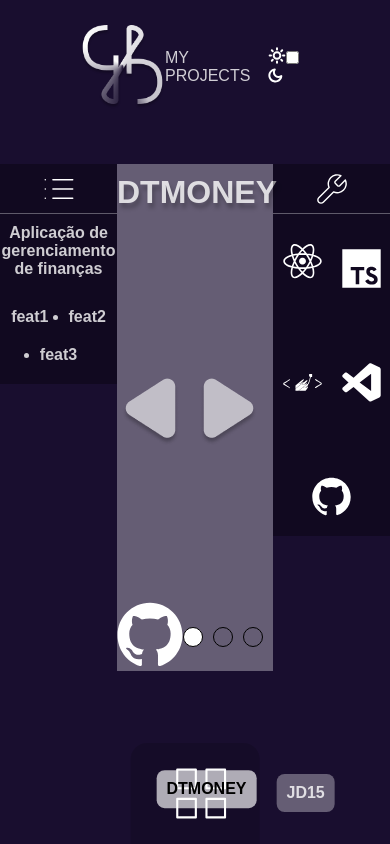
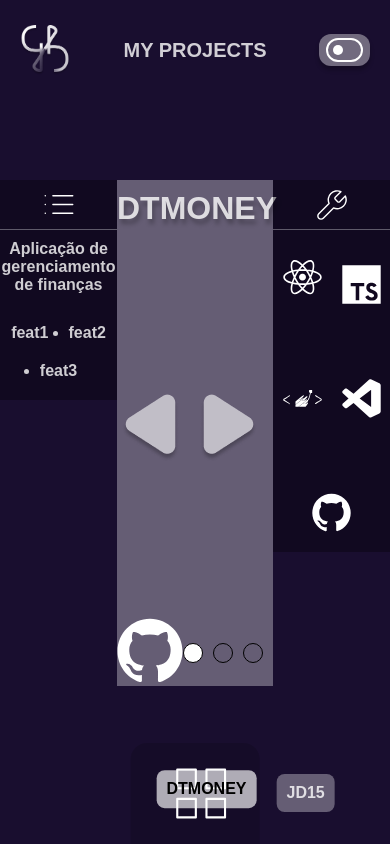
Before and after one commit to gabrielb-ss/my-portfolio, a React (Vite) app: page / in a window 390 px wide. Built offline with nearby package versions, Linux system fonts and the light colour scheme.

Commit message:
feat(Aside): add responsiveness to component

```diff
--- a/src/components/Header/styles.ts
+++ b/src/components/Header/styles.ts
@@ -1,52 +1,48 @@
 import styled from 'styled-components';
 
 export const Container = styled.header`
+  position: relative;
   background-color: transparent;
-  width: 100vw;
+  width: 100%;
   height: 10vh;
+
+  display: flex;
+  align-items: center;
+  padding: 6rem 2rem 6rem;
+
+  h1 {
+    position: absolute;
+    font-size: 3rem;
+    font-weight: 700;
+    top: 50%;
+    left: 50%;
+
+    text-align: center;
+
+    transform: translate(-50%, -50%);
+  }
+
+  #gb-logo {
+    height: 8rem;
+  }
+
+  // Switch
+  .switcher {
+    position: absolute;
+    right: 0;
+    margin-right: 2rem;
+
     display: flex;
     justify-content: space-between;
     align-items: center;
-  padding: 5rem 8rem 0;
+    padding: .8rem 1.4rem;
 
- #gb-logo {
-  height: 10vh;
+    width: 12rem;
+
+    background: rgba(255, 255, 255, 0.38);
+    box-shadow: 0 .4rem .4rem rgba(0, 0, 0, 0.25);
+    border-radius: 1.2rem;
   }
-
-  nav {
-    display: flex;
-    gap: 4.2rem;
-    align-items: center;
-
-    a {
-      width: 6vh;
-      height: 6vh;
-
-      cursor: pointer;
-      background: rgba(255, 255, 255, 0.33);
-      border-radius: .8rem;
-      padding: 2rem;
-
-      display: flex;
-      flex-direction: column;
-      justify-content: center;
-      text-align: center;
-
-      transition: all .1s ease-out;
-    }
-
-    .active {
-      transition: all .1s ease-in;
-      padding: 2.5rem;
-      width: 8vh;
-      height: 8vh;
-    }
-  }
-  // Switch
-  #switchers-container {
-    display: flex;
-    flex-direction: column;
-    gap: 2rem;
 
   input[type=checkbox]{
     display: none;
@@ -61,20 +57,6 @@ export const Container = styled.header`
     display: block;
     border-radius: 10rem;
     position: relative;
-    }
-
-    .switcher {
-      display: flex;
-      justify-content: space-between;
-      align-items: center;
-      padding: .8rem 1.4rem;
-
-      width: 12rem;
-      height: 3.75vh;
-
-      background: rgba(255, 255, 255, 0.38);
-      box-shadow: 0 .4rem .4rem rgba(0, 0, 0, 0.25);
-      border-radius: 1.2rem;
   }
 
   label:after {
@@ -94,10 +76,31 @@ export const Container = styled.header`
     transform: translateX(-100%);
   }
 
-    p {
-      font-size: 1.2rem;
-      font-weight: 700;
+
+  @media (max-width: 750px) {
+    padding:5rem 2rem 5rem;
+
+    h1 {
+      font-size: 2rem;
+    }
+
+    #gb-logo {
+      height: 5rem;
+    }
+
+    .switcher {
+      padding: .4rem .7rem;
+      width: 9rem;
     }
   }
 
+  @media (max-width: 400px) {
+    .switcher {
+      width: fit-content;
+
+      img {
+        display: none;
+      }
+    }
+  }
 `;
```
Lines whose indentation alone changed are shown as unchanged.
